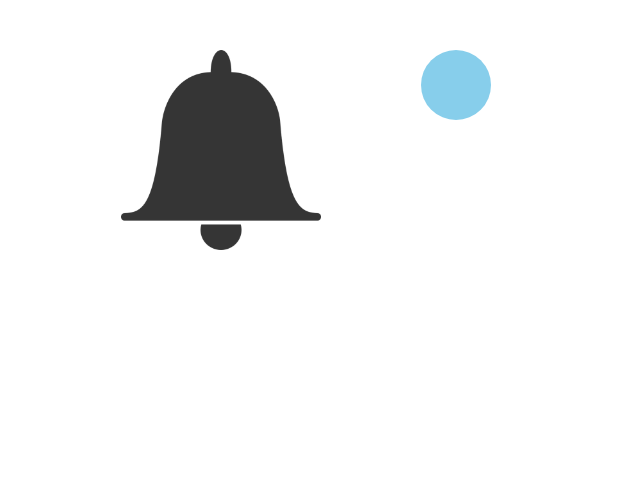
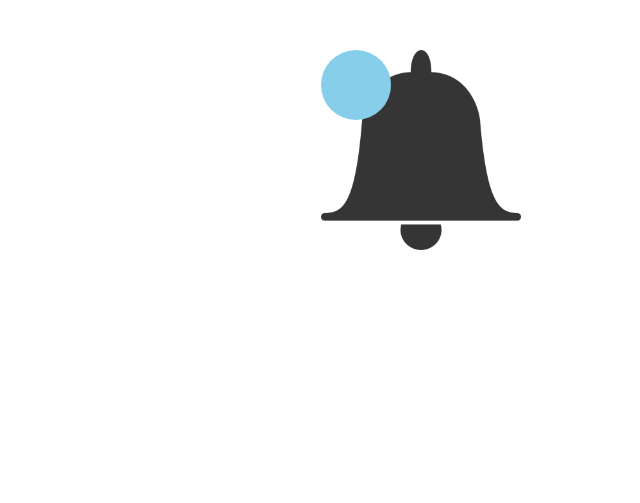
Before and after one commit to arielgomez-py/Reto, a plain HTML site: page index.html in a window 1280 px wide. Shown: the whole page, without its empty margins (119-759 px from the left). Drawn offline with Linux system fonts and the light colour scheme.

Commit message:
Circle to the left

```diff
--- a/style.css
+++ b/style.css
@@ -6,13 +6,14 @@
 .notify {
     margin:0 auto;
     padding-top: 50px;
-    width: 800px;
-    height: 500px;
+    width: 400px;
+    height: 400px;
     display: flex;
 }
 .icon {
-    width: 300px;
-    height: 300px;
+    width: 200px;
+    height: 200px;
+    position: relative;
 }
 .icon img {
     width: 200px;
@@ -25,4 +26,5 @@
     -webkit-border-radius: 50%;
     border-radius: 50%;
     background-color: skyblue;
+    position: absolute;
 }
```
